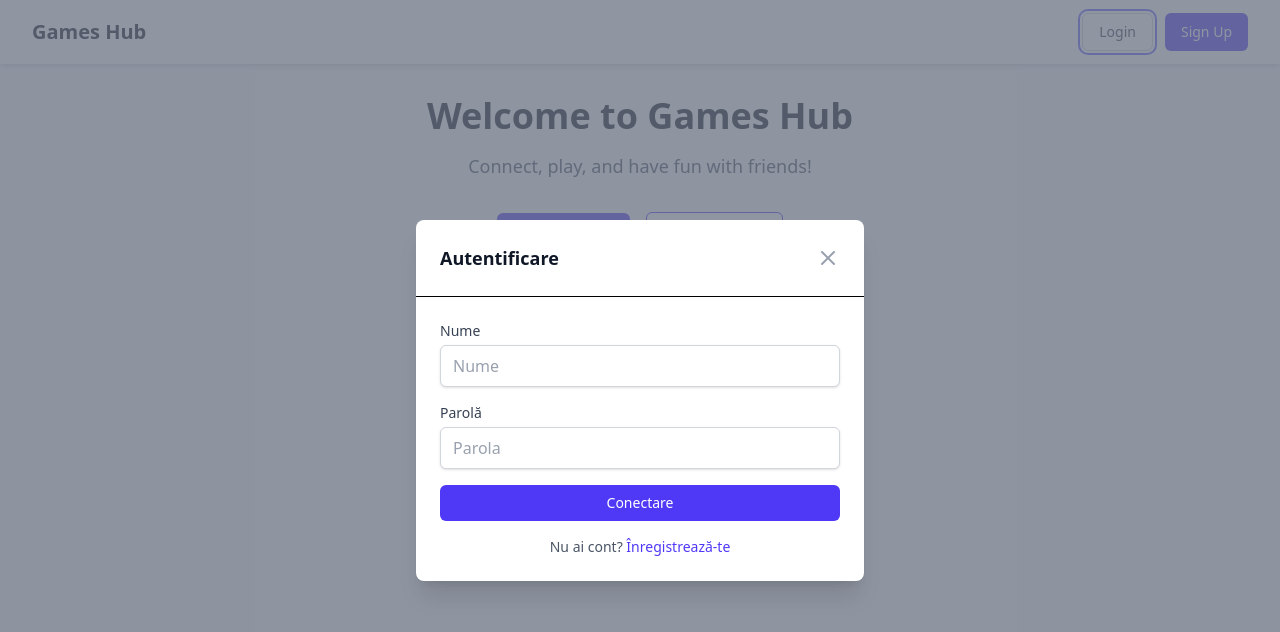
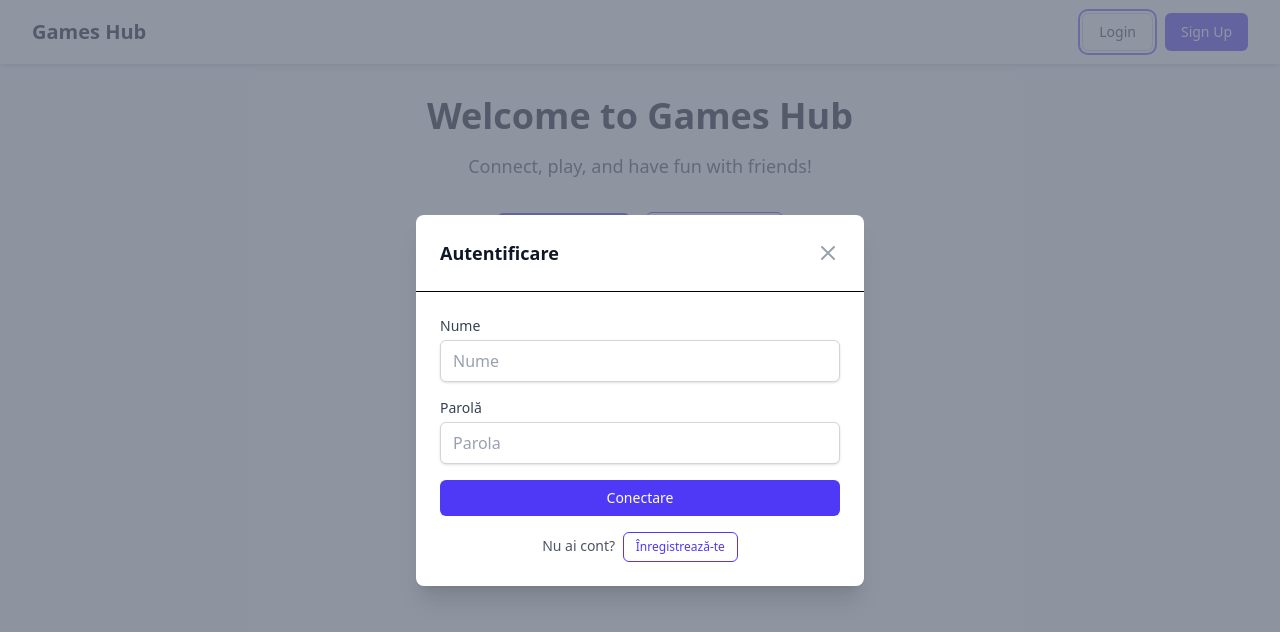
Before and after one commit to not-sample-text/practica-2025, a React (Vite) app in the folder frontend/: page / in a window 1280 px wide. Both pictures are taken after a click on the button "Login". Shown: the top 632 px of the page. Built offline with nearby package versions, Linux system fonts and the light colour scheme.

Commit message:
fixed modal not changing state based on login or sign up button press.  all buttons except for icons now use the button component for added consistency

```diff
--- a/frontend/src/App.jsx
+++ b/frontend/src/App.jsx
@@ -22,6 +22,10 @@ function App() {
 
 	const handleCloseAuthModal = () => {
 		setAuthModal({ isOpen: false, mode: "login" });
+	};
+
+	const handleModeChange = (newMode) => {
+		setAuthModal((prev) => ({ ...prev, mode: newMode }));
 	};
 
 	const handleAuthSuccess = () => {
@@ -78,6 +82,7 @@ function App() {
 				onClose={handleCloseAuthModal}
 				onSuccess={handleAuthSuccess}
 				mode={authModal.mode}
+				onModeChange={handleModeChange}
 			/>
 		</>
 	);
--- a/frontend/src/components/auth/AuthModal.jsx
+++ b/frontend/src/components/auth/AuthModal.jsx
@@ -1,5 +1,6 @@
 import React, { useState } from "react";
 import Modal from "../ui/Modal";
+import Button from "../ui/Button";
 import LoginForm from "./LoginForm";
 import SignupForm from "./SignupForm";
 import AuthService from "../../services/authService";
@@ -7,8 +8,13 @@ import AuthService from "../../services/authService";
 /**
  * Authentication modal container - handles auth logic and form switching
  */
-const AuthModal = ({ isOpen, onClose, onSuccess, mode = "login" }) => {
-	const [currentMode, setCurrentMode] = useState(mode);
+const AuthModal = ({
+	isOpen,
+	onClose,
+	onSuccess,
+	mode = "login",
+	onModeChange
+}) => {
 	const [loading, setLoading] = useState(false);
 	const [error, setError] = useState("");
 
@@ -43,18 +49,19 @@ const AuthModal = ({ isOpen, onClose, onSuccess, mode = "login" }) => {
 	};
 
 	const handleModeSwitch = () => {
-		setCurrentMode(currentMode === "login" ? "signup" : "login");
+		const newMode = mode === "login" ? "signup" : "login";
+		onModeChange(newMode);
 		setError("");
 	};
 
-	const title = currentMode === "login" ? "Autentificare" : "Înregistrare";
+	const title = mode === "login" ? "Autentificare" : "Înregistrare";
 
 	return (
 		<Modal
 			isOpen={isOpen}
 			onClose={onClose}
 			title={title}>
-			{currentMode === "login" ? (
+			{mode === "login" ? (
 				<LoginForm
 					onSubmit={handleLogin}
 					loading={loading}
@@ -73,13 +80,14 @@ const AuthModal = ({ isOpen, onClose, onSuccess, mode = "login" }) => {
 			)}
 
 			<div className="mt-4 text-center text-sm text-gray-600 dark:text-gray-400">
-				{currentMode === "login" ? "Nu ai cont? " : "Ai deja cont? "}
-				<button
-					type="button"
+				{mode === "login" ? "Nu ai cont? " : "Ai deja cont? "}
+				<Button
 					onClick={handleModeSwitch}
-					className="text-indigo-600 dark:text-indigo-400 hover:text-indigo-800 dark:hover:text-indigo-300 font-medium">
-					{currentMode === "login" ? "Înregistrează-te" : "Conectează-te"}
-				</button>
+					variant="ghost"
+					size="small"
+					className="ml-1">
+					{mode === "login" ? "Înregistrează-te" : "Conectează-te"}
+				</Button>
 			</div>
 		</Modal>
 	);
```
